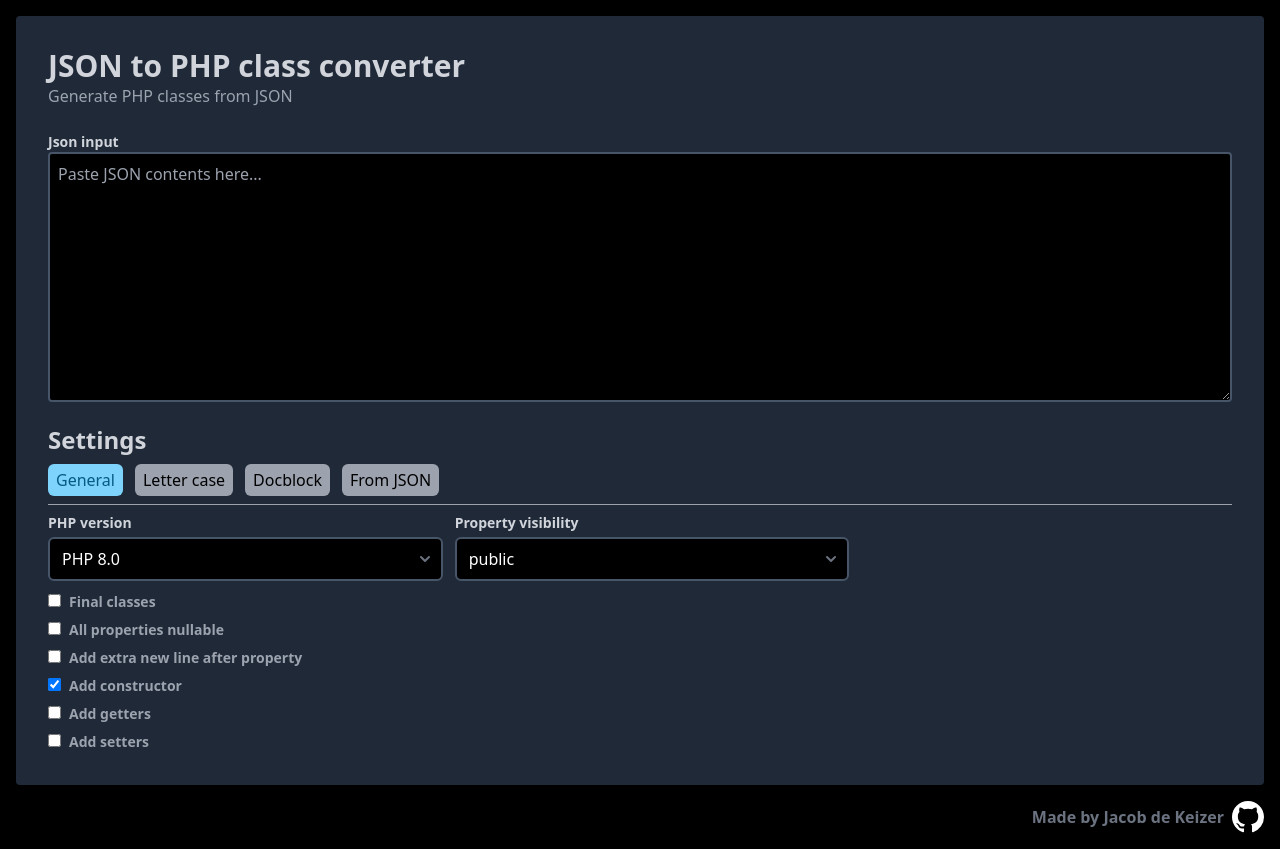
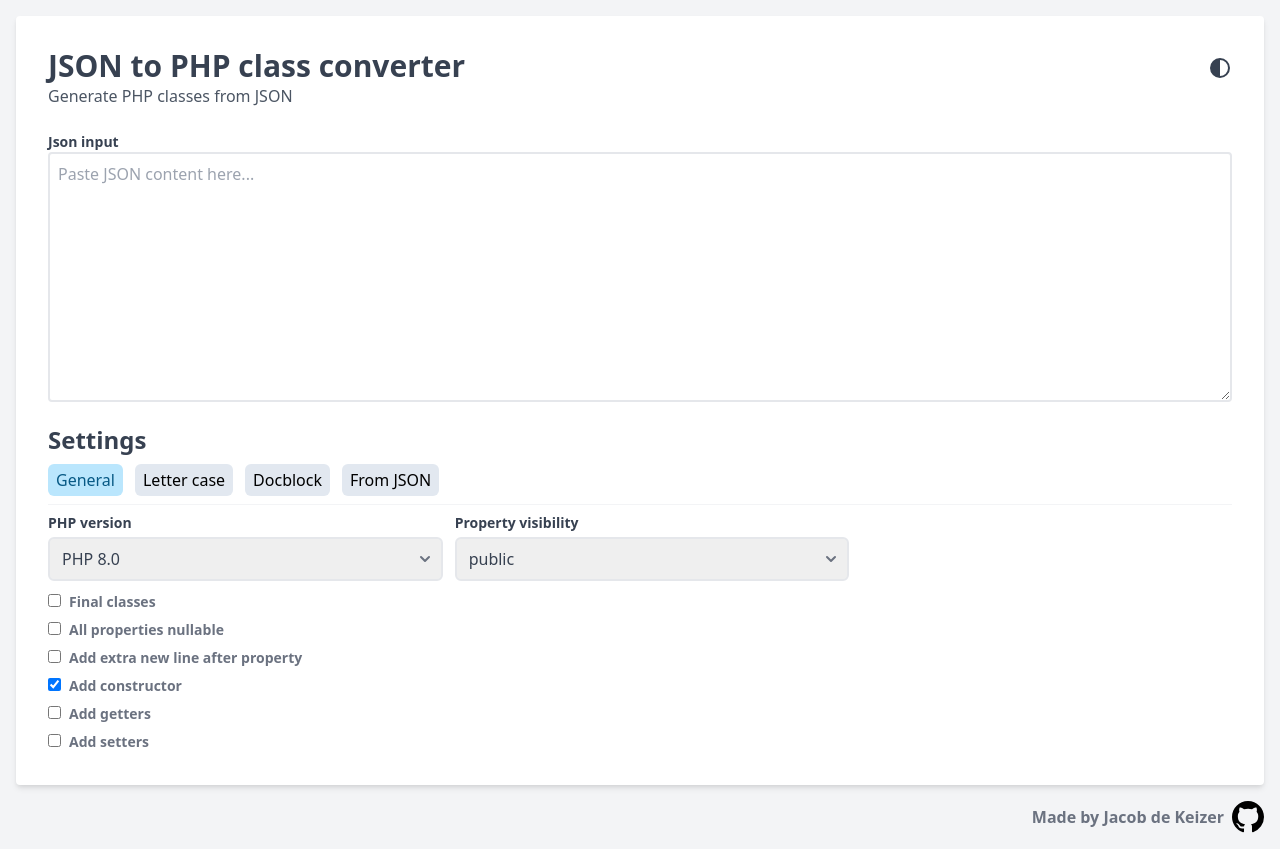
Before and after one commit to jacobdekeizer/json-to-php-generator, a Vue app: page /#/ in a window 1280 px wide. Built offline with nearby package versions, Linux system fonts and the light colour scheme.

Commit message:
Add dark mode toggle

```diff
--- a/public/index.html
+++ b/public/index.html
@@ -9,7 +9,7 @@
     <link rel="icon" href="<%= BASE_URL %>favicon.ico">
     <title>JSON to PHP class converter</title>
   </head>
-  <body class="dark">
+  <body>
     <noscript>
       <strong>We're sorry but <%= htmlWebpackPlugin.options.title %> doesn't work properly without JavaScript enabled. Please enable it to continue.</strong>
     </noscript>
--- a/src/components/Card.vue
+++ b/src/components/Card.vue
@@ -1,5 +1,5 @@
 <template>
-    <div class="w-full shadow-md rounded p-4 md:p-6 lg:p-8 mb-4 bg-white dark:bg-gray-800">
+    <div class="w-full shadow-md rounded p-4 md:p-6 lg:p-8 mb-4 bg-white dark:bg-gray-800 relative">
         <slot></slot>
     </div>
 </template>
--- a/src/components/Footer.vue
+++ b/src/components/Footer.vue
@@ -6,7 +6,7 @@
             </span>
             <span class="flex rounded-full">
                 <a href="https://github.com/jacobdekeizer/json-to-php-generator" target="_blank">
-                    <GithubIcon />
+                    <GithubIcon class="h-8 w-8" />
                 </a>
             </span>
         </div>
--- /dev/null
+++ b/src/components/ThemeColorSwitch.vue
@@ -0,0 +1,79 @@
+<template>
+  <div @click="next" class="cursor-pointer">
+    <HalfFilledCircleIcon class="w-full h-full" v-if="color === 'system'" />
+    <SunIcon class="w-full h-full" v-if="color === 'light'" />
+    <MoonIcon class="w-full h-full" v-if="color === 'dark'" />
+  </div>
+</template>
+
+<script lang="ts">
+import {Component, Vue, Watch} from 'vue-property-decorator';
+import {ThemeColor} from '@/enums/ThemeColor';
+import MoonIcon from '@/components/icons/MoonIcon.vue';
+import SunIcon from '@/components/icons/SunIcon.vue';
+import HalfFilledCircleIcon from '@/components/icons/HalfFilledCircleIcon.vue';
+
+export const themeColorModeKey = 'theme-color-mode';
+
+@Component({
+  components: { HalfFilledCircleIcon, SunIcon, MoonIcon }
+})
+export default class ThemeColorSwitch extends Vue {
+  private color = (localStorage.getItem(themeColorModeKey) as ThemeColor | null) || ThemeColor.SYSTEM;
+  private prefersDark = window.matchMedia('(prefers-color-scheme: dark)').matches;
+  private index = this.options.findIndex(o => o === this.color) || 0;
+
+  @Watch('color', { immediate: true })
+  private onModeChanged(color: ThemeColor): void {
+    localStorage.setItem(themeColorModeKey, color);
+
+    switch (color) {
+      case ThemeColor.SYSTEM:
+        if (this.prefersDark) {
+          this.enableDarkMode();
+        } else {
+          this.enableLightMode();
+        }
+        break;
+      case ThemeColor.DARK:
+        this.enableDarkMode();
+        break;
+      case ThemeColor.LIGHT:
+        this.enableLightMode();
+        break;
+    }
+  }
+
+  private get options(): ThemeColor[] {
+    const options = [ThemeColor.SYSTEM];
+
+    if (this.prefersDark) {
+      options.push(ThemeColor.LIGHT);
+      options.push(ThemeColor.DARK);
+    } else {
+      options.push(ThemeColor.DARK);
+      options.push(ThemeColor.LIGHT);
+    }
+
+    return options;
+  }
+
+  private next(): void {
+    this.index++;
+
+    if (this.index >= this.options.length) {
+      this.index = 0;
+    }
+
+    this.color = this.options[this.index];
+  }
+
+  private enableDarkMode(): void {
+    document.documentElement.classList.add('dark');
+  }
+
+  private enableLightMode(): void {
+    document.documentElement.classList.remove('dark');
+  }
+}
+</script>
--- a/src/components/icons/GithubIcon.vue
+++ b/src/components/icons/GithubIcon.vue
@@ -1,5 +1,5 @@
 <template>
-    <svg class="float-left fill-current text-black dark:text-white" height="32" viewBox="0 0 16 16" width="32" aria-hidden="true">
+    <svg class="float-left fill-current text-black dark:text-white" viewBox="0 0 16 16" aria-hidden="true">
         <path fill-rule="evenodd"
               d="M8 0C3.58 0 0 3.58 0 8c0 3.54 2.29 6.53 5.47 7.59.4.07.55-.17.55-.38
               0-.19-.01-.82-.01-1.49-2.01.37-2.53-.49-2.69-.94-.09-.23-.48-.94-.82-1.13-.28-.15-.68-.52-.01-.53.63-.01
--- /dev/null
+++ b/src/components/icons/HalfFilledCircleIcon.vue
@@ -0,0 +1,15 @@
+<template>
+  <svg class="text-gray-700 dark:text-white" viewBox="0 0 24 24">
+    <path fill="currentColor"
+          d="M12 2A10 10 0 0 0 2 12A10 10 0 0 0 12 22A10 10 0 0 0 22 12A10 10 0 0 0 12 2M12 4A8 8 0 0 1 20 12A8 8 0 0 1 12 20V4Z" />
+  </svg>
+</template>
+
+<script lang="ts">
+    import { Component, Vue } from 'vue-property-decorator';
+
+    @Component
+    export default class HalfFilledCircleIcon extends Vue {
+
+    }
+</script>
--- /dev/null
+++ b/src/components/icons/MoonIcon.vue
@@ -0,0 +1,21 @@
+<template>
+  <svg xmlns="http://www.w3.org/2000/svg"
+       class="text-gray-700 dark:text-white"
+       viewBox="0 0 24 24"
+       stroke="currentColor"
+       fill="none">
+    <path stroke-linecap="round"
+          stroke-linejoin="round"
+          stroke-width="2"
+          d="M20.354 15.354A9 9 0 018.646 3.646 9.003 9.003 0 0012 21a9.003 9.003 0 008.354-5.646z" />
+  </svg>
+</template>
+
+<script lang="ts">
+    import { Component, Vue } from 'vue-property-decorator';
+
+    @Component
+    export default class MoonIcon extends Vue {
+
+    }
+</script>
--- /dev/null
+++ b/src/components/icons/SunIcon.vue
@@ -0,0 +1,21 @@
+<template>
+  <svg xmlns="http://www.w3.org/2000/svg"
+       class="text-gray-700 dark:text-white"
+       fill="none"
+       viewBox="0 0 24 24"
+       stroke="currentColor">
+    <path stroke-linecap="round"
+          stroke-linejoin="round"
+          stroke-width="2"
+          d="M12 3v1m0 16v1m9-9h-1M4 12H3m15.364 6.364l-.707-.707M6.343 6.343l-.707-.707m12.728 0l-.707.707M6.343 17.657l-.707.707M16 12a4 4 0 11-8 0 4 4 0 018 0z" />
+  </svg>
+</template>
+
+<script lang="ts">
+    import { Component, Vue } from 'vue-property-decorator';
+
+    @Component
+    export default class SunIcon extends Vue {
+
+    }
+</script>
--- /dev/null
+++ b/src/enums/ThemeColor.ts
@@ -0,0 +1,5 @@
+export enum ThemeColor {
+    SYSTEM = 'system',
+    DARK = 'dark',
+    LIGHT = 'light',
+}
--- a/src/views/Generator.vue
+++ b/src/views/Generator.vue
@@ -1,9 +1,12 @@
 <template>
     <div>
         <Card>
-            <h1 class="text-gray-700 dark:text-gray-300 font-bold text-3xl">
+            <div class="flex space-x-1">
+              <h1 class="flex-grow text-gray-700 dark:text-gray-300 font-bold text-3xl">
                 JSON to PHP class converter
-            </h1>
+              </h1>
+              <ThemeColorSwitch class="flex-none w-6 h-6 mt-2" />
+            </div>
 
             <div class=" text-gray-600 dark:text-gray-400 mt-0 mb-6">
                 Generate PHP classes from JSON
@@ -12,7 +15,7 @@
             <Label for="json-input">
                 Json input
             </Label>
-            <TextArea id="json-input" class="mb-4" v-model="jsonContent" placeholder="Paste JSON contents here..."/>
+            <TextArea id="json-input" class="mb-4" v-model="jsonContent" placeholder="Paste JSON content here..."/>
 
             <h2 class="text-gray-700 dark:text-gray-300 font-bold text-2xl mb-2">Settings</h2>
 
@@ -43,9 +46,11 @@
     import JsonToPhpFactory from '@/factories/JsonToPhpFactory';
     import PhpClass from '@/dto/PhpClass';
     import PhpClassPresenter from '@/presenters/PhpClassPresenter';
+    import ThemeColorSwitch from '@/components/ThemeColorSwitch.vue';
 
     @Component({
         components: {
+          ThemeColorSwitch,
             Label,
             Alert,
             Card,
```
